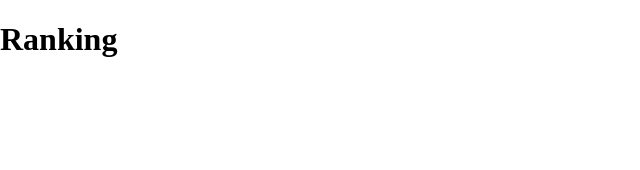
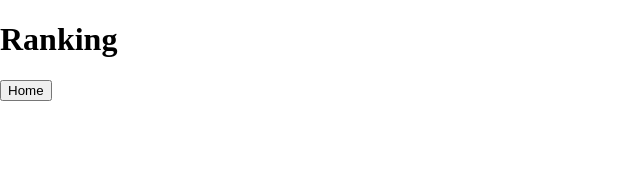
Before and after one commit to proandremelo/Trivia, a React (Create React App) app: page /ranking in a window 1280 px wide. Shown: the top 170 px of the page, without its empty margins (0-640 px from the left). Built offline with nearby package versions, Linux system fonts and the light colour scheme.

Commit message:
requisito 18

```diff
--- a/src/pages/Ranking.jsx
+++ b/src/pages/Ranking.jsx
@@ -1,10 +1,14 @@
 import React, { Component } from 'react';
+import { Link } from 'react-router-dom';
 
 class Ranking extends Component {
   render() {
     return (
       <div>
         <h1 data-testid="ranking-title">Ranking</h1>
+        <Link to="/">
+          <button type="button" data-testid="btn-go-home">Home</button>
+        </Link>
       </div>
     );
   }
```
